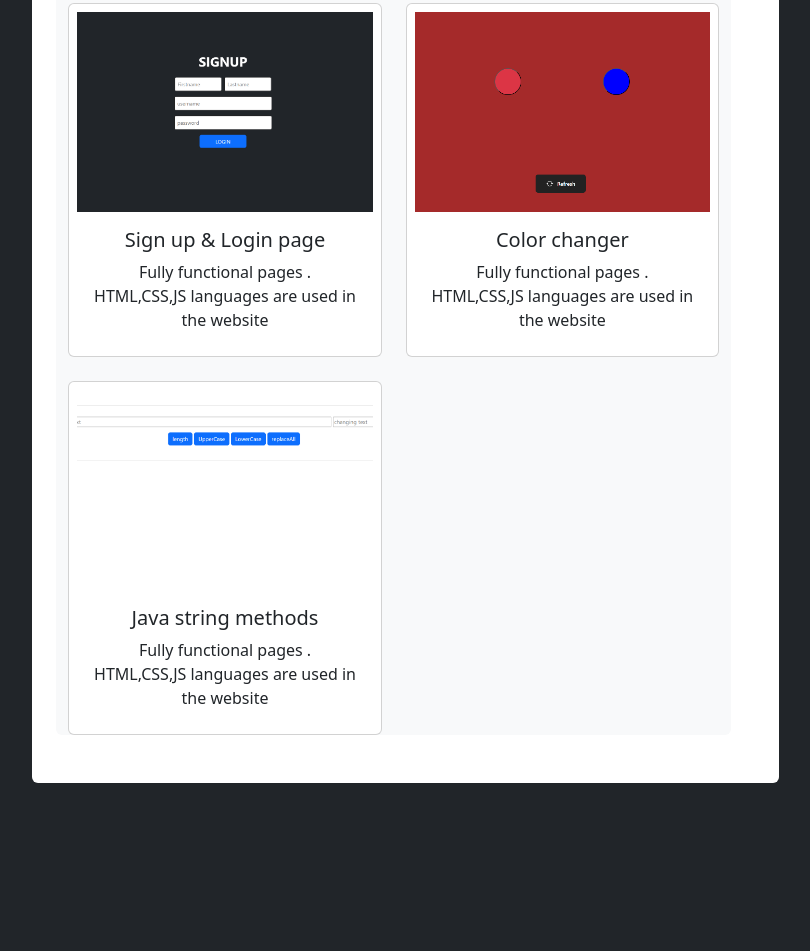
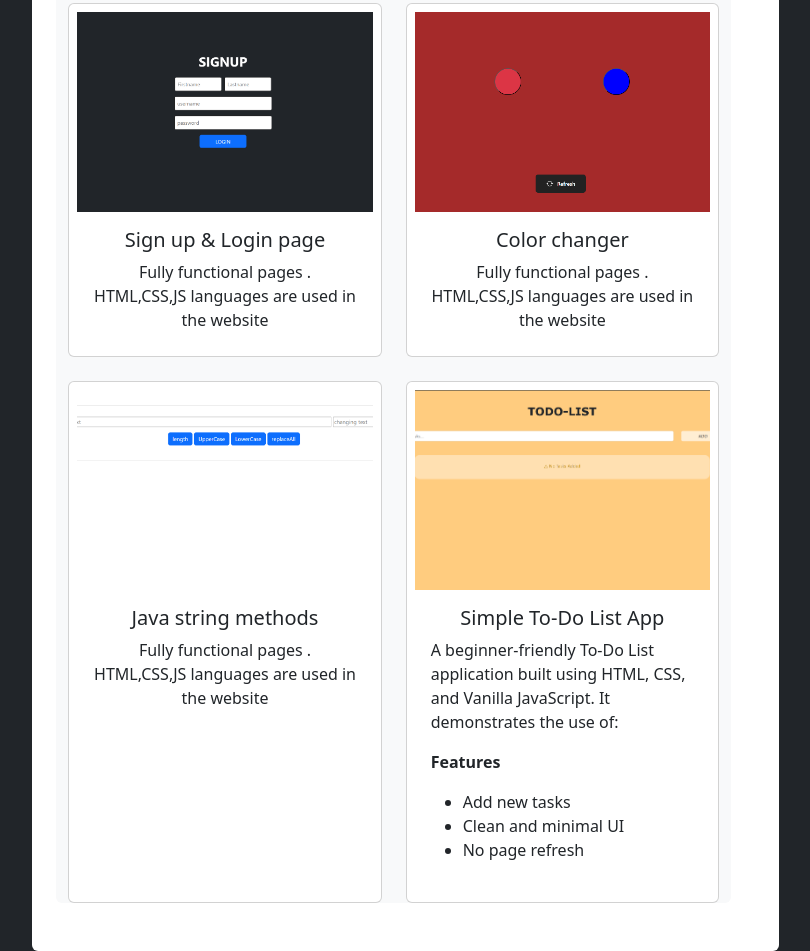
Before and after one commit to m-sinan/My-Portfolio, a plain HTML site: page index.html in a window 1280 px wide. Shown: the part 1018-1969 px from the top of the page, without its empty margins (341-1151 px from the left). Before the commit the page ends 1801 px from the top, so only its background shows below. Drawn offline with nearby package versions, Linux system fonts and the light colour scheme.

Commit message:
latest version 1.2

```diff
--- a/index.html
+++ b/index.html
@@ -92,7 +92,7 @@
                   </p>
                   <div class="row row-cols-1 row-cols-md-1 row-cols-lg-2 row-cols-sm-1 g-4 pt">
                     <div class="col-lg-12">
-                      <a class="text-decoration-none" href="https://m-sinan.github.io/sign-up-log-in/">
+                      <a class="text-decoration-none" href="https://mezaevent.vercel.app/">
                         <div class="card p-2 h-100">
                           <img src="public/image/p4.png" alt="">
                           <div class="card-body">
@@ -111,6 +111,18 @@
                         </div>
                       </a>
                     </div>
+                    <!-- <div class="col">
+                      <a class="text-decoration-none" href="https://m-sinan.github.io/sign-up-log-in/">
+                        <div class="card p-2 h-100">
+                          <img class="cardimg" src="public/image/p2.png" alt="">
+                          <div class="card-body">
+                            <h5 class="card-title">Sign up & Login page</h5>
+                            <p class="card-text">Fully functional pages . HTML,CSS,JS languages are used in the website
+                            </p>
+                          </div>
+                        </div>
+                      </a>
+                    </div> -->
                     <div class="col">
                       <a class="text-decoration-none" href="https://m-sinan.github.io/sign-up-log-in/">
                         <div class="card p-2 h-100">
@@ -143,6 +155,23 @@
                             <h5 class="card-title">Java string methods</h5>
                             <p class="card-text">Fully functional pages . HTML,CSS,JS languages are used in the website
                             </p>
+                          </div>
+                        </div>
+                      </a>
+                    </div>
+                    <div class="col">
+                      <a class="text-decoration-none" href="https://m-sinan.github.io/simple_todo_app/">
+                        <div class="card p-2 h-100">
+                          <img class="cardimg" src="public/image/p5.png" alt="">
+                          <div class="card-body">
+                            <h5 class="card-title">Simple To-Do List App</h5>
+                            <p class="card-text text-start">A beginner-friendly To-Do List application built using HTML, CSS, and Vanilla JavaScript. It demonstrates the use of:</p>
+                            <p class="fw-bold text-start">Features</p>
+                            <ul>
+                              <li class="text-start">Add new tasks</li>
+                              <li class="text-start">Clean and minimal UI</li>
+                              <li class="text-start">No page refresh</li>
+                            </ul>
                           </div>
                         </div>
                       </a>
```
Also changed, not shown: public/image/p5.png (added).
